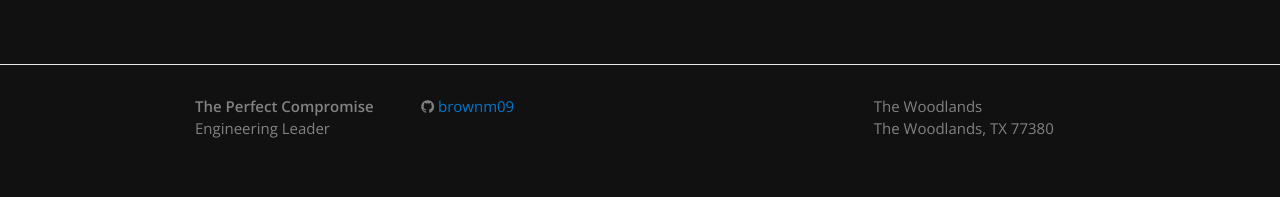
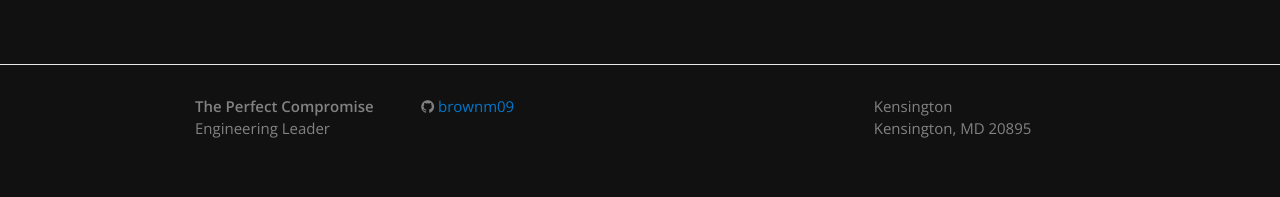
Before and after one commit to brownm09/brownm09.github.io, a Jekyll site: the page built from contact.md, in a window 1280 px wide. Shown: the part 1259-1456 px from the top of the page. Built offline with Jekyll 4.4.1, drawn with Linux system fonts in a browser that asks for light colours; nearby versions of some CDN libraries; some web fonts are replaced.

Commit message:
Updated footer.

```diff
--- a/_includes/footer.html
+++ b/_includes/footer.html
@@ -39,8 +39,8 @@
 
       <div class="footer-col  footer-col-3">
         <p class="text">
-		The Woodlands<br />
-		The Woodlands, TX 77380</p> <!-- {{ site.description }} -->
+          Kensington<br />
+          Kensington, MD 20895</p> <!-- {{ site.description }} -->
       </div>
     </div>
 
```
Lines whose indentation alone changed are shown as unchanged.
